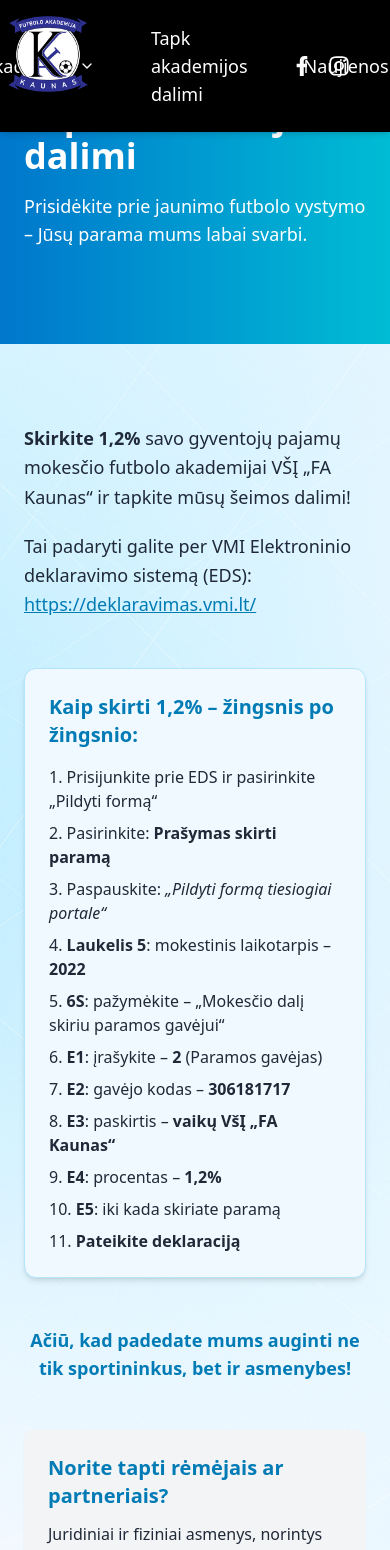
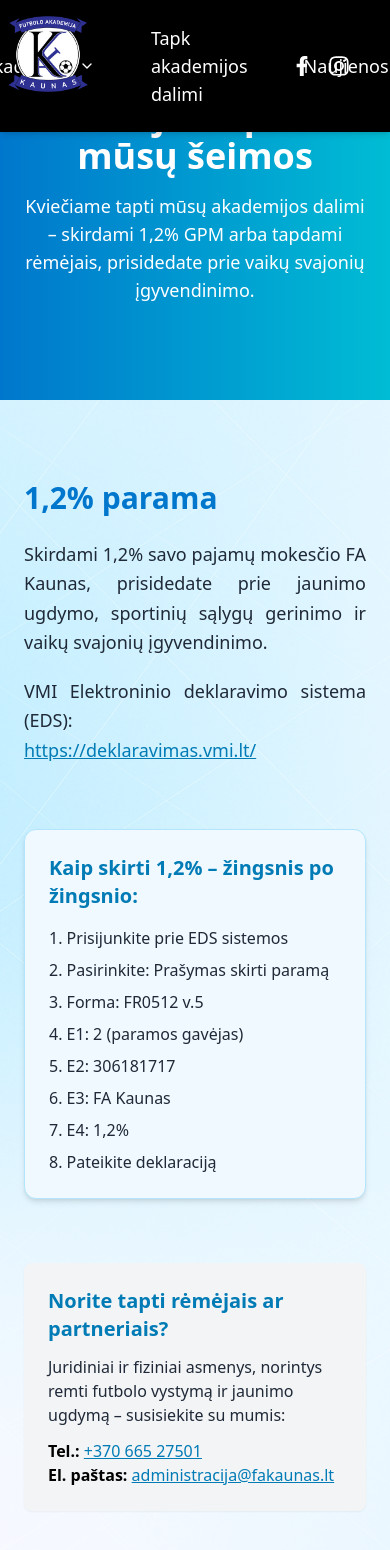
Before and after one commit to kuku-kuku/Kaunas, a React (Vite) app: page /prisijunk in a window 390 px wide. Shown: the top 1550 px of the page. Built offline with nearby package versions, Linux system fonts and the light colour scheme.

Commit message:
Destymas

```diff
--- a/src/pages/About.jsx
+++ b/src/pages/About.jsx
@@ -11,7 +11,7 @@
           initial={{ opacity: 0, y: -20 }}
           animate={{ opacity: 1, y: 0 }}
           transition={{ duration: 0.6 }}
-          className="max-w-5xl mx-auto"
+          className="max-w-5xl mx-auto text-center flex flex-col items-center"
         >
           <h1 className="text-4xl md:text-5xl font-bold mb-4">Apie mus</h1>
           <p className="text-lg font-light max-w-2xl">
--- a/src/pages/Kontaktai.jsx
+++ b/src/pages/Kontaktai.jsx
@@ -11,7 +11,7 @@
           initial={{ opacity: 0, y: -20 }}
           animate={{ opacity: 1, y: 0 }}
           transition={{ duration: 0.6 }}
-          className="max-w-5xl mx-auto"
+          className="max-w-5xl mx-auto text-center flex flex-col items-center"
         >
           <h1 className="text-4xl md:text-5xl font-bold drop-shadow-md">Kontaktai</h1>
           <p className="mt-4 text-lg font-light">
--- a/src/pages/Naujienos.jsx
+++ b/src/pages/Naujienos.jsx
@@ -45,16 +45,19 @@
 export default function Naujienos() {
   return (
     <main className="text-black font-sans">
-      {/* HERO sekcija su tekstu KAIRĖJE */}
+      {/* HERO – centruotas, kaip kituose puslapiuose */}
       <section className="bg-gradient-to-r from-[#0077cc] to-[#00bcd4] text-white py-24 px-6 md:px-12 lg:px-24">
-        <div className="max-w-7xl mx-auto">
-          <h1 className="text-4xl md:text-5xl font-bold drop-shadow-md">
-            Naujienos
-          </h1>
-          <p className="mt-4 text-lg font-light">
+        <motion.div
+          initial={{ opacity: 0, y: -20 }}
+          animate={{ opacity: 1, y: 0 }}
+          transition={{ duration: 0.6 }}
+          className="max-w-5xl mx-auto text-center flex flex-col items-center"
+        >
+          <h1 className="text-4xl md:text-5xl font-bold mb-4">Naujienos</h1>
+          <p className="text-lg font-light max-w-2xl">
             Naujausia informacija iš FA Kaunas gyvenimo
           </p>
-        </div>
+        </motion.div>
       </section>
 
       {/* TURINYS */}
--- a/src/pages/Prisijunk.jsx
+++ b/src/pages/Prisijunk.jsx
@@ -5,38 +5,40 @@
 export default function Prisijunk() {
   return (
     <main className="text-black font-sans">
-      {/* HERO */}
+      {/* HERO – be linijų, vienodai su kitais puslapiais */}
       <section className="bg-gradient-to-r from-[#0077cc] to-[#00bcd4] text-white py-24 px-6 md:px-12 lg:px-24">
         <motion.div
           initial={{ opacity: 0, y: -20 }}
           animate={{ opacity: 1, y: 0 }}
           transition={{ duration: 0.6 }}
-          className="max-w-6xl mx-auto"
+          className="max-w-5xl mx-auto text-center flex flex-col items-center"
         >
-          <h1 className="text-4xl md:text-5xl font-bold mb-4">Tapk akademijos dalimi</h1>
+          <h1 className="text-4xl md:text-5xl font-bold mb-4">Prisijunk prie mūsų šeimos</h1>
           <p className="text-lg font-light max-w-2xl">
-            Prisidėkite prie jaunimo futbolo vystymo – Jūsų parama mums labai svarbi.
+            Kviečiame tapti mūsų akademijos dalimi – skirdami 1,2% GPM arba tapdami rėmėjais, prisidedate
+            prie vaikų svajonių įgyvendinimo.
           </p>
         </motion.div>
       </section>
 
-      {/* TURINYS */}
+      {/* TURINIO BLOKAS SU LINIJŲ FONU */}
       <BackgroundWrapper>
-        <section className="py-20 px-6 md:px-12 lg:px-24">
+        <section className="px-6 md:px-12 lg:px-24 py-20">
+          <div className="max-w-6xl mx-auto space-y-16">
+            {/* 1,2% paramos kvietimas */}
             <motion.div
               initial={{ opacity: 0, y: 30 }}
               animate={{ opacity: 1, y: 0 }}
-            transition={{ duration: 0.7 }}
-            className="max-w-4xl mx-auto space-y-12"
+              transition={{ duration: 0.6 }}
             >
-            {/* 1,2% raginimas */}
-            <div className="space-y-5 text-lg text-gray-800 leading-relaxed">
+              <h2 className="text-3xl md:text-4xl font-bold text-[#0077cc] mb-6">1,2% parama</h2>
+              <div className="space-y-5 text-lg text-gray-800 leading-relaxed text-justify">
                 <p>
-                <strong>Skirkite 1,2%</strong> savo gyventojų pajamų mokesčio futbolo akademijai
-                VŠĮ „FA Kaunas“ ir tapkite mūsų šeimos dalimi!
+                  Skirdami 1,2% savo pajamų mokesčio FA Kaunas, prisidedate prie jaunimo ugdymo, sportinių
+                  sąlygų gerinimo ir vaikų svajonių įgyvendinimo.
                 </p>
                 <p>
-                Tai padaryti galite per VMI Elektroninio deklaravimo sistemą (EDS):
+                  VMI Elektroninio deklaravimo sistema (EDS):
                   <br />
                   <a
                     href="https://deklaravimas.vmi.lt/"
@@ -48,54 +50,37 @@
                   </a>
                 </p>
               </div>
+            </motion.div>
 
             {/* Instrukcija */}
-            <div className="bg-[#f0f9ff] border border-[#b3e5fc] rounded-xl p-6 shadow-md">
+            <motion.div
+              initial={{ opacity: 0, y: 30 }}
+              animate={{ opacity: 1, y: 0 }}
+              transition={{ duration: 0.6, delay: 0.2 }}
+              className="bg-[#f0f9ff] border border-[#b3e5fc] rounded-xl p-6 shadow-md"
+            >
               <h2 className="text-xl font-semibold mb-4 text-[#007bb5]">
                 Kaip skirti 1,2% – žingsnis po žingsnio:
               </h2>
               <ul className="list-decimal list-inside space-y-2 text-gray-800 text-base">
-                <li>Prisijunkite prie EDS ir pasirinkite „Pildyti formą“</li>
-                <li>
-                  Pasirinkite: <strong>Prašymas skirti paramą</strong>
-                </li>
-                <li>
-                  Paspauskite: <em>„Pildyti formą tiesiogiai portale“</em>
-                </li>
-                <li>
-                  <strong>Laukelis 5</strong>: mokestinis laikotarpis – <strong>2022</strong>
-                </li>
-                <li>
-                  <strong>6S</strong>: pažymėkite – „Mokesčio dalį skiriu paramos gavėjui“
-                </li>
-                <li>
-                  <strong>E1</strong>: įrašykite – <strong>2</strong> (Paramos gavėjas)
-                </li>
-                <li>
-                  <strong>E2</strong>: gavėjo kodas – <strong>306181717</strong>
-                </li>
-                <li>
-                  <strong>E3</strong>: paskirtis – <strong>vaikų VšĮ „FA Kaunas“</strong>
-                </li>
-                <li>
-                  <strong>E4</strong>: procentas – <strong>1,2%</strong>
-                </li>
-                <li>
-                  <strong>E5</strong>: iki kada skiriate paramą
-                </li>
-                <li>
-                  <strong>Pateikite deklaraciją</strong>
-                </li>
+                <li>Prisijunkite prie EDS sistemos</li>
+                <li>Pasirinkite: Prašymas skirti paramą</li>
+                <li>Forma: FR0512 v.5</li>
+                <li>E1: 2 (paramos gavėjas)</li>
+                <li>E2: 306181717</li>
+                <li>E3: FA Kaunas</li>
+                <li>E4: 1,2%</li>
+                <li>Pateikite deklaraciją</li>
               </ul>
-            </div>
+            </motion.div>
 
-            {/* Padėka */}
-            <p className="text-lg text-center font-semibold text-[#007bb5]">
-              Ačiū, kad padedate mums auginti ne tik sportininkus, bet ir asmenybes!
-            </p>
-
-            {/* Partnerystės kvietimas */}
-            <div className="bg-gray-100 p-6 rounded-lg shadow-sm">
+            {/* Partnerystė */}
+            <motion.div
+              initial={{ opacity: 0, y: 30 }}
+              animate={{ opacity: 1, y: 0 }}
+              transition={{ duration: 0.6, delay: 0.3 }}
+              className="bg-gray-100 p-6 rounded-lg shadow-sm"
+            >
               <h2 className="text-xl font-semibold mb-3 text-[#007bb5]">
                 Norite tapti rėmėjais ar partneriais?
               </h2>
@@ -118,8 +103,8 @@
                   administracija@fakaunas.lt
                 </a>
               </p>
+            </motion.div>
           </div>
-          </motion.div>
         </section>
       </BackgroundWrapper>
     </main>
--- a/src/pages/akademija/UgdymoPrograma.jsx
+++ b/src/pages/akademija/UgdymoPrograma.jsx
@@ -32,7 +32,7 @@
           initial={{ opacity: 0, y: -20 }}
           animate={{ opacity: 1, y: 0 }}
           transition={{ duration: 0.6 }}
-          className="max-w-5xl mx-auto"
+          className="max-w-5xl mx-auto text-center flex flex-col items-center"
         >
           <h1 className="text-4xl md:text-5xl font-bold mb-4">
             Ugdymo programa ir amžiaus grupės
--- a/src/pages/apie/EtikosKodeksas.jsx
+++ b/src/pages/apie/EtikosKodeksas.jsx
@@ -11,7 +11,7 @@
           initial={{ opacity: 0, y: -20 }}
           animate={{ opacity: 1, y: 0 }}
           transition={{ duration: 0.6 }}
-          className="max-w-5xl mx-auto"
+          className="max-w-5xl mx-auto text-center flex flex-col items-center"
         >
           <h1 className="text-4xl md:text-5xl font-bold mb-4">Etikos kodeksas</h1>
           <p className="text-lg font-light max-w-2xl">
--- a/src/pages/apie/Tikslai.jsx
+++ b/src/pages/apie/Tikslai.jsx
@@ -11,7 +11,7 @@
           initial={{ opacity: 0, y: -20 }}
           animate={{ opacity: 1, y: 0 }}
           transition={{ duration: 0.6 }}
-          className="max-w-5xl mx-auto"
+          className="max-w-5xl mx-auto text-center flex flex-col items-center"
         >
           <h1 className="text-4xl md:text-5xl font-bold mb-4">Tikslai ir vizija</h1>
           <p className="text-lg font-light max-w-2xl">
```
Also changed, not shown: src/pages/akademija/Treneriai.jsx (+13 -8 lines), src/pages/naujienos/HegelmanTurnyras.jsx (+4 -4 lines), src/pages/naujienos/Stovykla2025.jsx (+4 -4 lines). Lines whose indentation alone changed are shown as unchanged.
